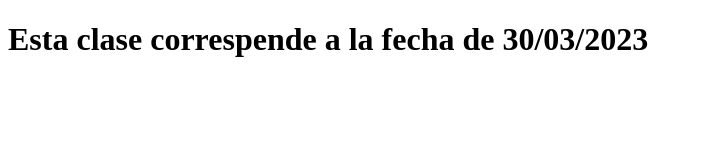
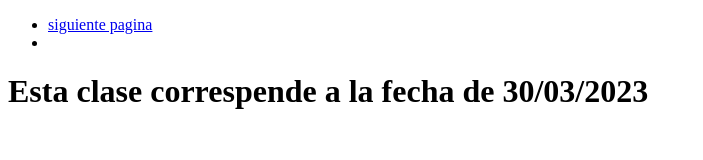
Before and after one commit to mayteloisa/30032023, a plain HTML site: page index.html in a window 1280 px wide. Shown: the whole page, without its empty margins (0-703 px from the left). Drawn offline with Linux system fonts and the light colour scheme.

Commit message:
es mi 4 commit

```diff
--- a/index.html
+++ b/index.html
@@ -7,6 +7,17 @@
     <title>Actividad N°1 </title>
 </head>
 <body>
-     <h1> Esta clase correspende a la fecha de  30/03/2023</h1>
+    <header>
+        <nav>
+            <ul>
+                <li><a href="segundo.html"> siguiente pagina</a></li>
+                <li><a href=""></a></li>
+            </ul>
+        </nav>
+    </header>
+    <main>
+        <h1> Esta clase correspende a la fecha de  30/03/2023</h1>
+    </main>
+     <footer></footer>
 </body>
 </html>
```
Also changed, not shown: segundo.html (+12 -3 lines).
